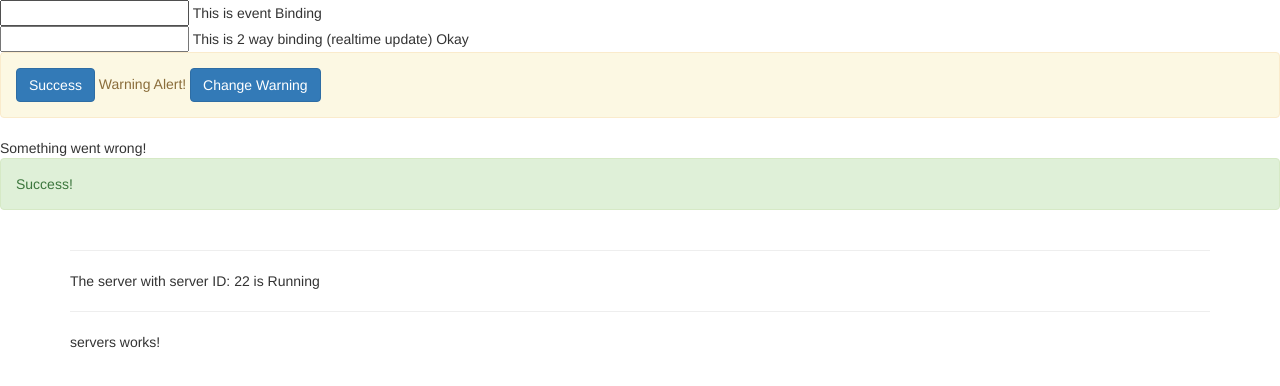
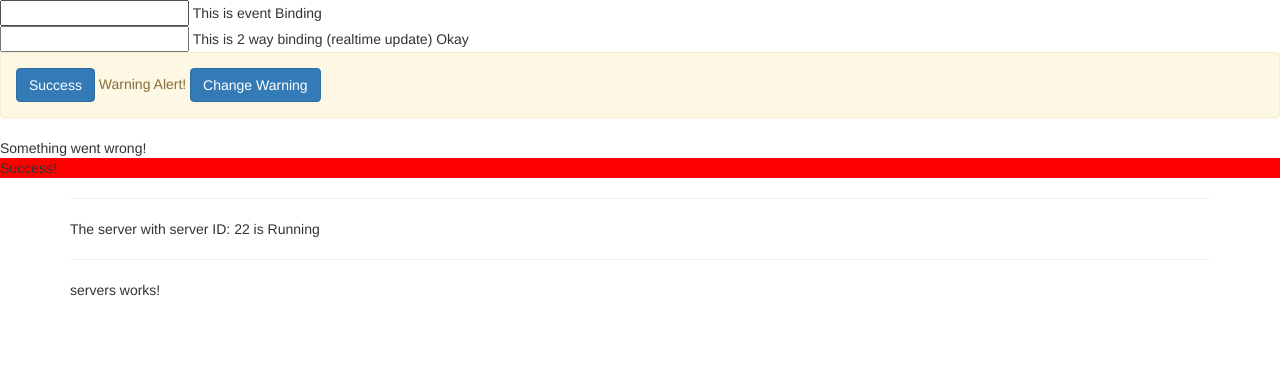
Before and after one commit to thisisjoey/Webdevelopment, an Angular app: page / in a window 1280 px wide. Shown: the top 386 px of the page. Built offline with nearby package versions, Linux system fonts and the light colour scheme.

Commit message:
Using ngStyle

```diff
--- a/src/app/app.component.html
+++ b/src/app/app.component.html
@@ -1,4 +1,3 @@
-
 <app-inputform></app-inputform>
 
 
--- a/src/app/success-alert/success-alert.component.html
+++ b/src/app/success-alert/success-alert.component.html
@@ -1,3 +1,3 @@
-<div class="alert alert-success" role="alert">
+<div [ngStyle]='{backgroundColor:getColor()}' role="alert">
     Success!
 </div>
--- a/src/app/success-alert/success-alert.component.ts
+++ b/src/app/success-alert/success-alert.component.ts
@@ -6,5 +6,7 @@ import { Component } from "@angular/core";
     styleUrls: ['./success-alert.component.css']
 })
 export class SuccessAlertComponent {
-
+    getColor() {
+        return Math.random() > 0.5 ? 'red' : 'yellow';
+    }
 }
```
